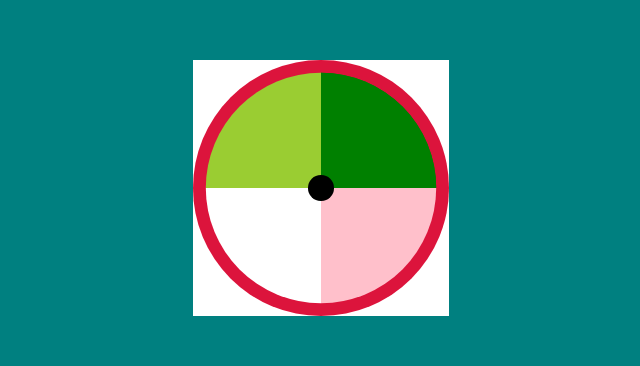
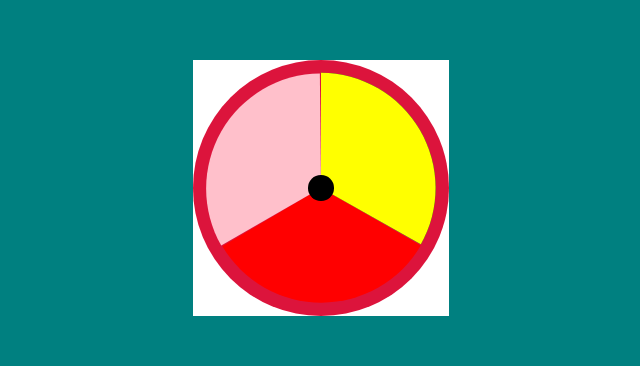
Before and after one commit to ellismckenzielee/selection-spinner, a website with bundled scripts: page src/index.html in a window 1280 px wide. Shown: the part 212-578 px from the top of the page, without its empty margins (319-959 px from the left). Built offline with nearby package versions, Linux system fonts and the light colour scheme.

Commit message:
create any number of segments

```diff
--- a/src/index.html
+++ b/src/index.html
@@ -14,18 +14,6 @@
           <div id="spinner">
             <div id="spinner-center">
             </div>
-            <svg id='segment-1' viewBox="0 0 100 100">
-              <path id='path-1' d="M 50,50 L 50,5 A45,45 1 0,1 95,50 z" />
-            </svg>
-            <!-- <svg id='segment-2' width="100%" height="100%" viewBox="0 0 100 100">
-              <path d="M 50,50 L 50,5 A45,45 1 0,1 95,50 z" />
-            </svg> -->
-            <!-- <svg id='segment-3' width="100%" height="100%" viewBox="0 0 100 100">
-              <path d="M 50,50 L 50,5 A45,45 1 0,1 95,50 z" />
-            </svg>
-            <svg id='segment-4' width="100%" height="100%" viewBox="0 0 100 100">
-              <path d="M 50,50 L 50,5 A45,45 1 0,1 95,50 z" />
-            </svg> -->
           </div>
       </div>
     </main>
--- a/src/index.js
+++ b/src/index.js
@@ -17,20 +17,32 @@ const setup = () => {
 
 setup();
 
+const colours = [
+  'green',
+  'red',
+  'pink',
+  'yellow',
+  'purple',
+  'blue',
+  'white',
+];
+
+const numOfSegments = 3;
+
 const addSegments = (angle, coord) => {
-  const numOfSegments = 4;
-
-  for (let segNum = 1; segNum <= numOfSegments; segNum += 1) {
+  for (let segNum = 0; segNum <= numOfSegments; segNum += 1) {
     const segment = document.createElementNS('http://www.w3.org/2000/svg', 'svg');
     const path = document.createElementNS('http://www.w3.org/2000/svg', 'path');
     path.setAttribute('d', `M 50,50 L 50,5 A45,45 1 0,1 ${coord.x},${coord.y} z`);
     segment.appendChild(path);
-    segment.setAttribute('id', `segment-${segNum}`);
+    segment.setAttribute('id', 'segment');
     segment.setAttribute('viewBox', '0 0 100 100');
+    segment.style.transform = `rotate(${angle * segNum}deg)`;
+    segment.style.fill = colours[segNum];
     spinner.appendChild(segment);
   }
 };
 
-const angle = calculateAngle(4);
+const angle = calculateAngle(numOfSegments);
 const endCoord = calculateEndCoords(angle);
 addSegments(angle, endCoord);
--- a/src/stylesheet.css
+++ b/src/stylesheet.css
@@ -46,36 +46,9 @@ main {
 }
 
 
-#segment-1 {
+#segment {
   width: 100%;
   height: 100%;
   position: absolute;
   transform: rotate(0deg);
-  fill: green;
 }
-
-#segment-2 {
-  width: 100%;
-  height: 100%;
-  position: absolute;
-  transform: rotate(90deg);
-  fill: pink;
-
-}
-
-#segment-3 {
-  width: 100%;
-  height: 100%;
-  position: absolute;
-  transform: rotate(270deg);
-  fill: yellowgreen;
-
-}
-
-#segment-4 {
-  width: 100%;
-  height: 100%;
-  position: absolute;
-  transform: rotate(180deg);
-  fill: white;
-}
```
